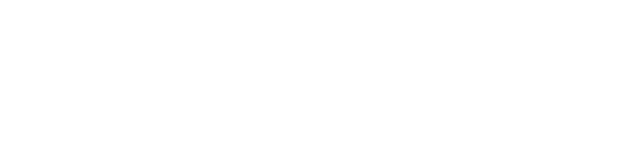
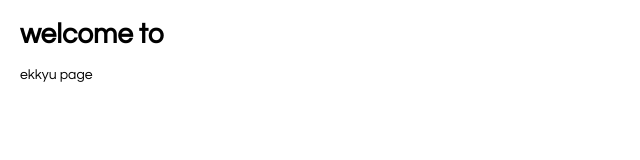
Before and after one commit to ekkyu/react_website, a plain HTML site: page index.html in a window 1280 px wide. Shown: the whole page, without its empty margins (0-640 px from the left). Drawn offline with Linux system fonts and the light colour scheme.

Commit message:
Update index.html

```diff
--- a/index.html
+++ b/index.html
@@ -2,9 +2,15 @@
 <html lang="ja">
 <head>
     <meta charset="UTF-8">
-    <title>サンプル</title>
+    <title>hello</title>
     <link rel="stylesheet" href="style.css">
 </head>
+
+<body>
+    <h1>welcome to</h1>
+    <p>ekkyu page</p>
+</body>
+</html>
 
 
 <div id="errors" style="
```
